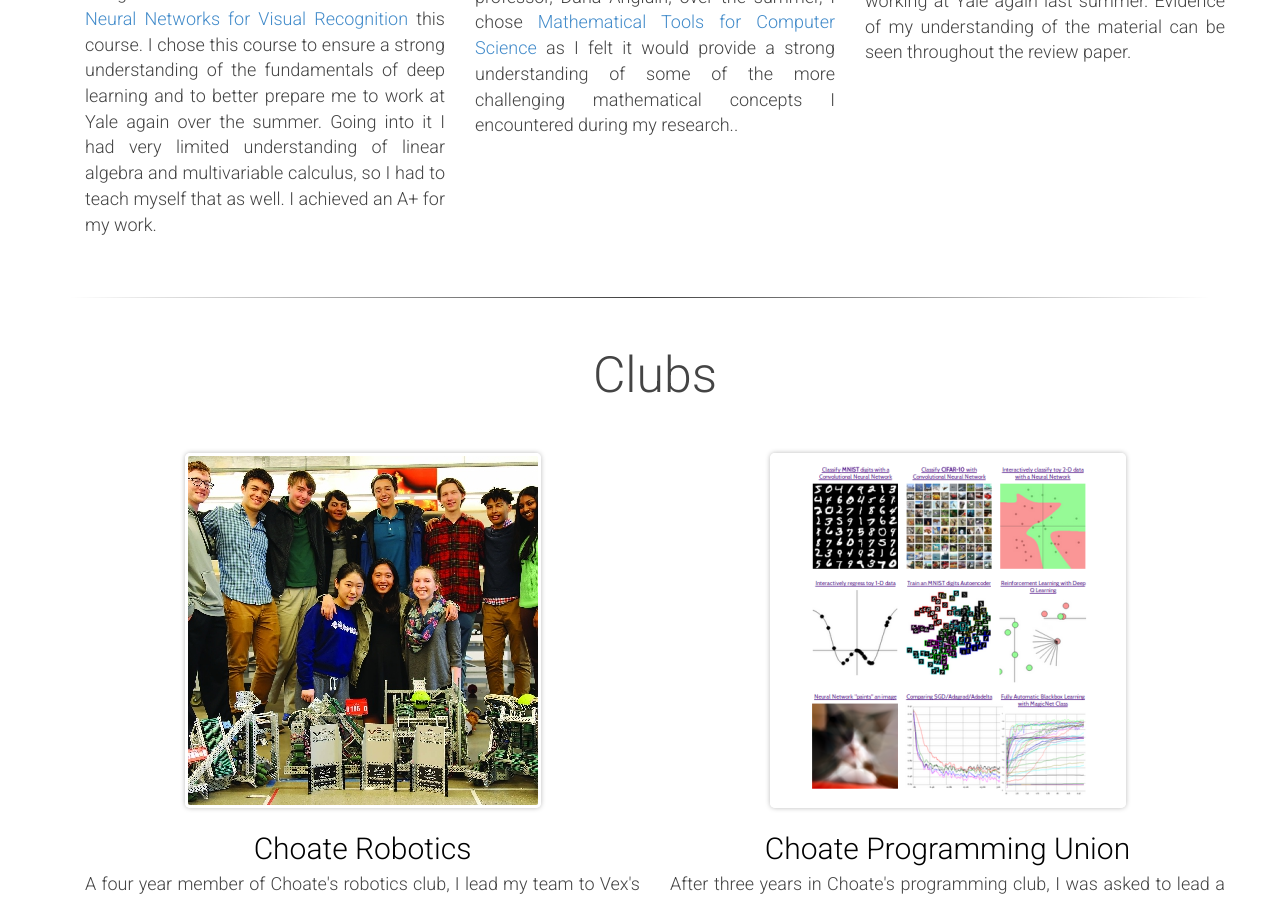
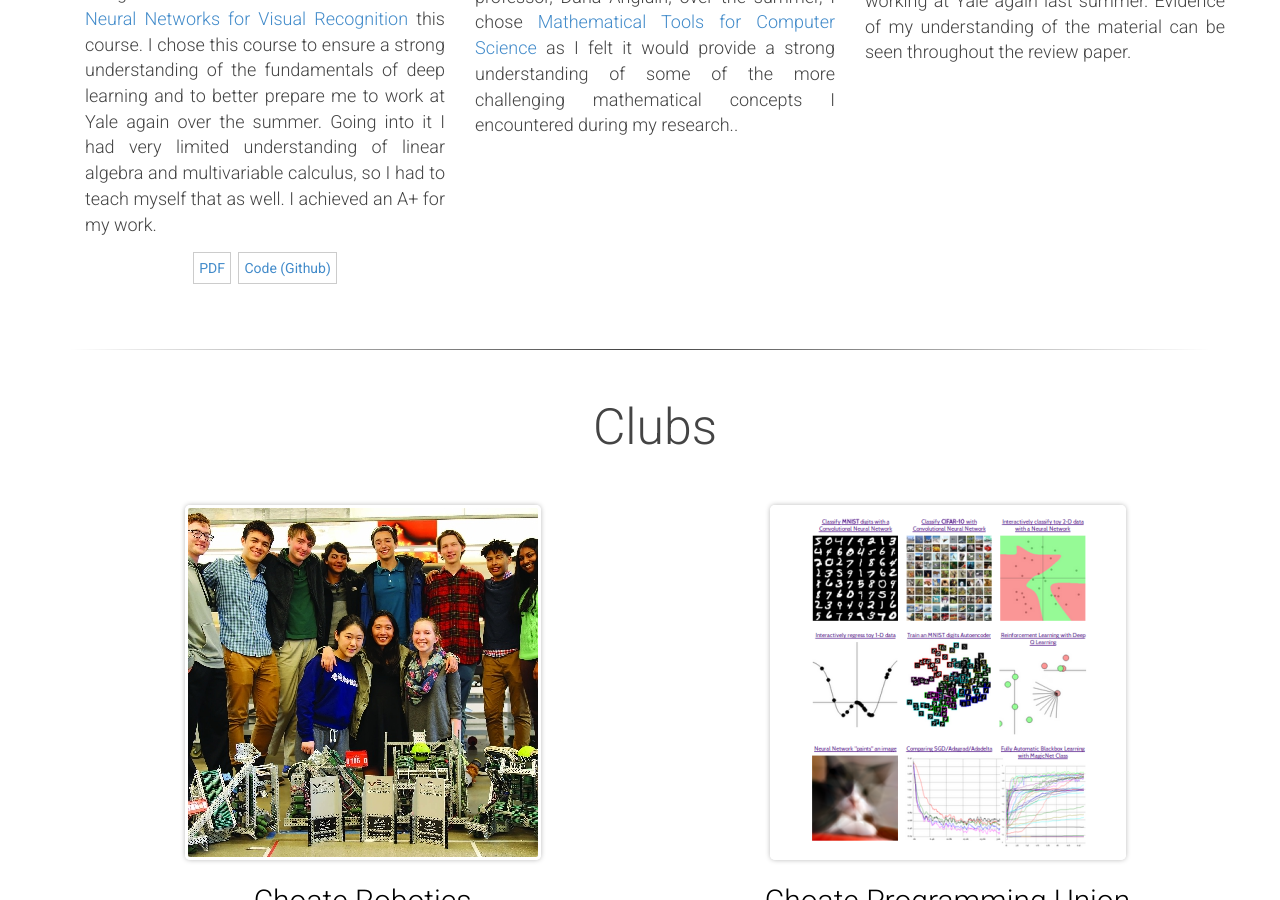
Before and after one commit to georgewildridge/georgewildridgeoriginalwebsite, a Jekyll site: the page built from index.md, in a window 1280 px wide and 900 px high, scrolled down 5200 px. Built offline with Jekyll 4.4.1, drawn with Linux system fonts in a browser that asks for light colours.

Commit message:
buttons beneath courses

```diff
--- a/_includes/college-coursework.html
+++ b/_includes/college-coursework.html
@@ -12,6 +12,15 @@
         <div class="ppd">
         Last spring, as a directed (independent) study under the guidance of the head of Choate's math department, Dr. Matthew Bardoe, I worked through the lectures and assignments of Stanford's <a href="http://cs231n.stanford.edu/" target="_blank">Convolutional Neural Networks for Visual Recognition</a> this course. I chose this course to ensure a strong understanding of the fundamentals of deep learning and to better prepare me to work at Yale again over the summer. Going into it I had very limited understanding of linear algebra and multivariable calculus, so I had to teach myself that as well. I achieved an A+ for my work.
         </div>
+        <div class="publ">
+            <ul>
+              <li><a href="http://nbviewer.jupyter.org/github/georgewildridge/georgewildridge.github.io/blob/master/papers/social-hierarchical-learning.pdf" target="_blank">PDF</a></li>
+              <li><a href="https://github.com/georgewildridge" target="_blank">Code (Github)</a></li>
+             <!--  <li><a href="http://cs.stanford.edu/people/karpathy/deepimagesent/rankingdemo">Blog Post</a></li> -->
+            </ul>
+        </div>
+
+
       </div>
     </div>
 
```
